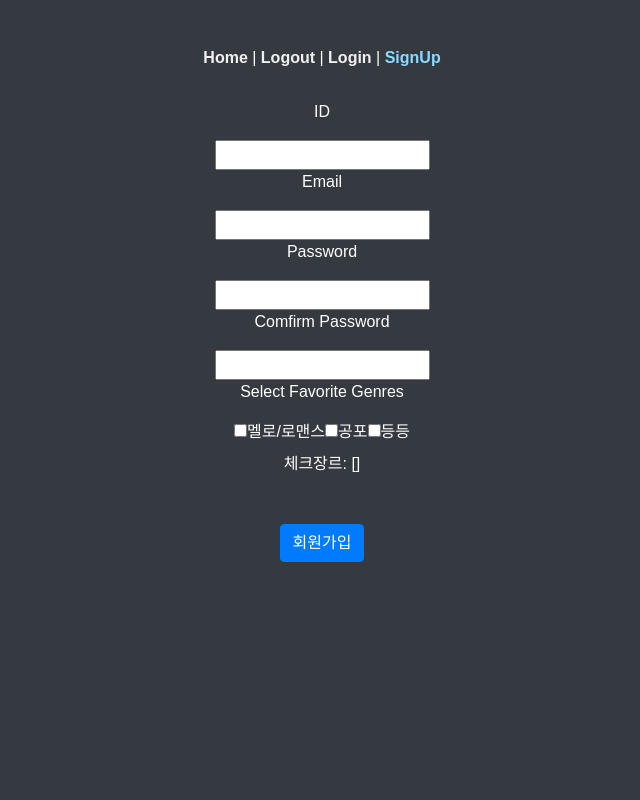
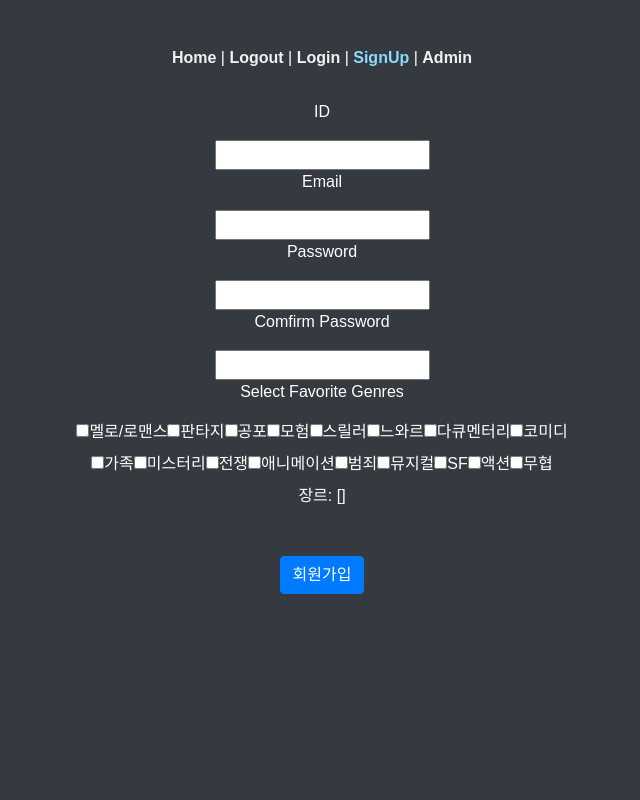
Before and after one commit to paik11012/MJHH, a Vue app in the folder front/: page /signup in a window 1280 px wide. Shown: the top 800 px of the page, without its empty margins (318-958 px from the left). Built offline with nearby package versions, Linux system fonts and the light colour scheme; the HTML template or start-up script is replaced by a standard one; a web font is replaced by a local one; what vue-session would draw is missing.

Commit message:
checkbox

```diff
--- a/front/src/App.vue
+++ b/front/src/App.vue
@@ -8,7 +8,8 @@
       <!-- </div> -->
       <!-- <div v-else> -->
         <router-link to="/login">Login</router-link> |
-        <router-link to="/signup">SignUp</router-link>
+        <router-link to="/signup">SignUp</router-link> |
+        <router-link to="/admin">Admin</router-link>
       <!-- </div> -->
     </div>
     <div class="container col-6">
--- a/front/src/components/MovieListItem.vue
+++ b/front/src/components/MovieListItem.vue
@@ -20,9 +20,9 @@
         <img :src="movie.poster_url" alt="movie poster" id="movie-detail-image" />
         <h5>감독 {{movie.director}}</h5>
         <h5>배우 {{movie.actor}}</h5>
+        <h5>{{movie.grade}}</h5>
+        <h5>{{movie.open_date}} 개봉</h5>
         <h5>{{movie.running_time}}분</h5>
-        <h5>{{movie.grade}}</h5>
-        <h5>{{movie.open_date}}</h5>
         <!-- like 구현 -->
 
         <br />
--- a/front/src/components/SignupForm.vue
+++ b/front/src/components/SignupForm.vue
@@ -10,19 +10,48 @@
       <p>Comfirm Password</p>
       <input type="password" v-model="password2" name="userpassword" label="비밀번호 확인" />
       <p>Select Favorite Genres</p>
-      <div id='example-3'>
-        <input type="checkbox" id="1" value="멜로/로맨스" v-model="like_genres">
-        <label for="jack">멜로/로맨스</label>
-        <input type="checkbox" id="john" value="공포" v-model="like_genres">
-        <label for="john">공포</label>
-        <input type="checkbox" id="mike" value="등등" v-model="like_genres">
-        <label for="mike">등등</label>
+      <div id="like_genres_chk">
+        <input type="checkbox" id="1" value="드라마" v-model="like_genres" />
+        <label for="드라마">멜로/로맨스 </label>
+        <input type="checkbox" id="2" value="판타지" v-model="like_genres" />
+        <label for="판타지">판타지 </label>
+        <input type="checkbox" id="4" value="공포" v-model="like_genres" />
+        <label for="공포">공포 </label>
+        <input type="checkbox" id="6" value="모험" v-model="like_genres" />
+        <label for="모험">모험 </label>
+        <input type="checkbox" id="7" value="스릴러" v-model="like_genres" />
+        <label for="스릴러">스릴러 </label>
+        <input type="checkbox" id="8" value="느와르" v-model="like_genres" />
+        <label for="느와르">느와르 </label>
+        <input type="checkbox" id="10" value="다큐멘터리" v-model="like_genres" />
+        <label for="다큐멘터리">다큐멘터리 </label>
+        <input type="checkbox" id="11" value="코미디" v-model="like_genres" />
+        <label for="코미디">코미디 </label>
         <br>
-        <span>체크장르: {{ like_genres }}</span>
-    </div>
+        <input type="checkbox" id="12" value="가족" v-model="like_genres" />
+        <label for="가족">가족 </label>
+        <input type="checkbox" id="13" value="미스터리" v-model="like_genres" />
+        <label for="미스터리">미스터리 </label>
+        <input type="checkbox" id="14" value="전쟁" v-model="like_genres" />
+        <label for="전쟁">전쟁 </label>
+        <input type="checkbox" id="15" value="애니메이션" v-model="like_genres" />
+        <label for="애니메이션">애니메이션 </label>
+        <input type="checkbox" id="16" value="범죄" v-model="like_genres" />
+        <label for="범죄">범죄 </label>
+        <input type="checkbox" id="17" value="뮤지컬" v-model="like_genres" />
+        <label for="뮤지컬">뮤지컬 </label>
+        <input type="checkbox" id="18" value="SF" v-model="like_genres" />
+        <label for="SF">SF </label>
+        <input type="checkbox" id="19" value="액션" v-model="like_genres" />
+        <label for="액션">액션 </label>
+        <input type="checkbox" id="20" value="무협" v-model="like_genres" />
+        <label for="무협">무협 </label>
+        <br />
+        <span>장르: {{ like_genres }}</span>
+      </div>
       <br />
     </form>
-    <br>
+    <br />
     <div class="login-btn">
       <input
         type="submit"
@@ -36,7 +65,7 @@
 </template>
 
 <script>
-import { mapActions } from "vuex"
+import { mapActions } from "vuex";
 
 export default {
   data() {
@@ -45,12 +74,11 @@ export default {
       email: null,
       password1: null,
       password2: null,
-      like_genres:[],
-    }
+      like_genres: []
+    };
   },
   methods: {
     ...mapActions(["signup"])
   }
-}
-
+};
 </script>
```
Also changed, not shown: front/src/components/AdminPage.vue (added, +17 -0 lines), front/src/views/Admin.vue (added, +19 -0 lines).
